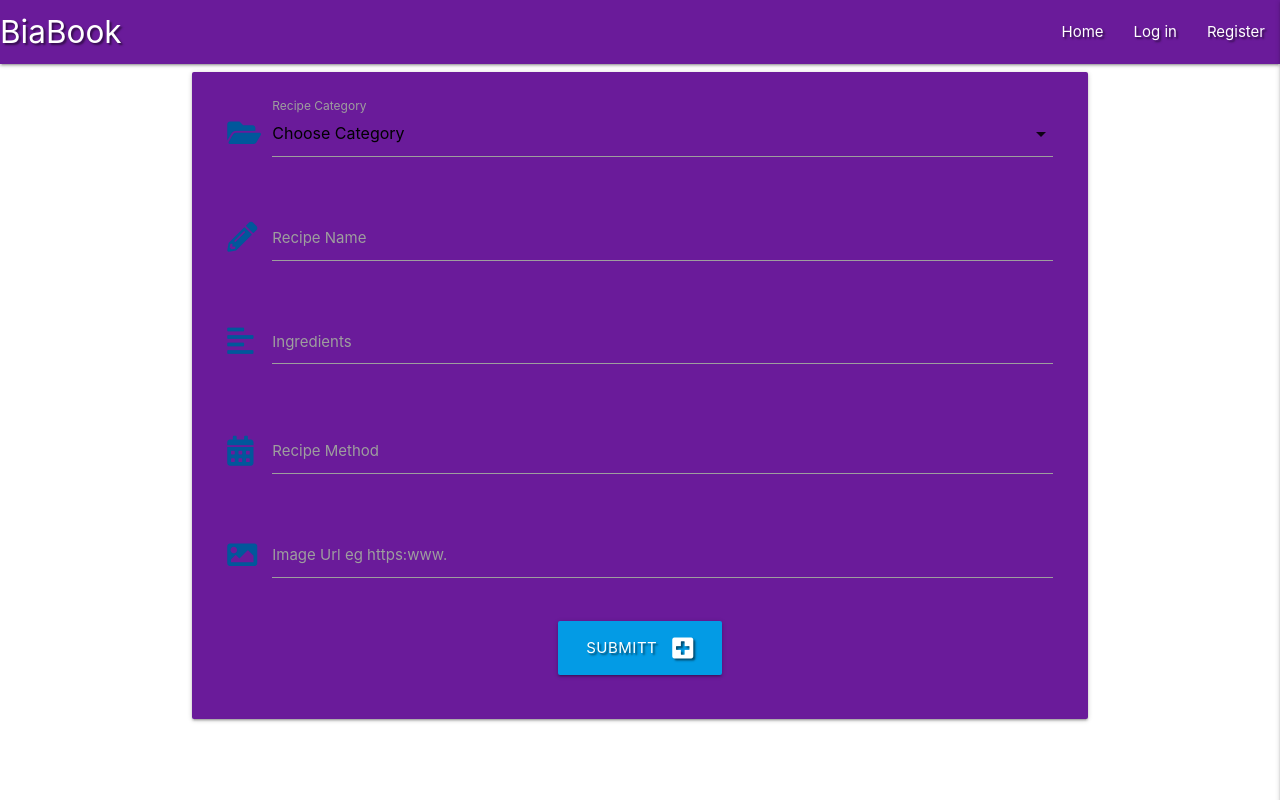
After one commit to AlexNexton/biablog, a Flask app: page /add_task in a window 1280 px wide. The commit adds this page. Run offline with Flask 2, Linux system fonts and the light colour scheme; data that the repository does not hold is empty; some libraries are stand-ins or nearby versions.

Commit message:
fix: recipe_name wasn't rendering new recipes

```diff
--- a/app.py
+++ b/app.py
@@ -107,9 +107,9 @@ def add_task():
         recipe = {
             "category_name": request.form.get("category_name"),
             "recipe_name": request.form.get("recipe_name"),
-            "recipe_ingredientes": request.form.get("recipe_ingredientes"),
-            "image_url":request.form.get("image_url"),
-            "due_date": request.form.get("due_date"),
+            "recipe_ingredients": request.form.get("recipe_ingredients"),
+            "recipe_method": request.form.get("recipe_method"),
+            "image_url": request.form.get("image_url"),
             "created_by": session["user"]
         }
         mongo.db.recipe.insert_one(recipe)
--- a/static/js/script.js
+++ b/static/js/script.js
@@ -1,3 +1,6 @@
 $(document).ready(function(){
     $('.sidenav').sidenav({edge:"right"});
+    $('.collapsible').collapsible();
+    $('.tooltipped').tooltip();
+    $('select').formSelect();
   });
--- /dev/null
+++ b/templates/add_task.html
@@ -0,0 +1,67 @@
+{% extends "base.html" %}
+{% block content %}
+
+
+    <div class="row card-panel purple darken-3">
+        <form class="col s12" method="POST" action="{{ url_for('add_task') }}">
+            <div class="row">
+                <div class="input-field col s12">
+                    <i class="fas fa-folder-open prefix light-blue-text text-darken-4"></i>
+                    <select id="category_name" name="category_name" class="validate">
+                        <option value="" disabled selected>Choose Category</option>
+                        {% for category in categories %}
+                         <option value="{{category.category_name}}">{{category.category_name}}</option>
+                        {% endfor %}
+                    </select>
+                    <label for="category_name">Recipe Category</label>
+                </div>
+            </div>
+            <!--recipe name-->
+            <div class="row">
+                <div class="input-field col s12">
+                    <i class="fas fa-pencil-alt prefix light-blue-text text-darken-4"></i>
+                    <input id="recipe_name" name="recipe_name" type="text"
+                     minlength="5" maxlength="50" class="validate" required>
+                    <label for="recipe_name">Recipe Name</label>
+                </div>
+            </div>
+            <!--recipe ingredients-->
+             <div class="row">
+                <div class="input-field col s12">
+                    <i class="fas fa-align-left prefix light-blue-text text-darken-4"></i>
+                    <textarea id="recipe_ingredients" name="recipe_ingredients" minlength="5"
+                     maxlength="200" class="materialize-textarea validate" required></textarea>
+                    <label for="recipe_ingredients">Ingredients</label>
+                </div>
+            </div>
+            <!--recipe method-->
+             <div class="row">
+                <div class="input-field col s12">
+                    <i class="fas  fa-calendar-alt prefix light-blue-text text-darken-4"></i>
+                    <input id="recipe_method" name="recipe_method" type="text"
+                     class="validate" required>
+                    <label for="recipe_method">Recipe Method</label>
+                </div>
+            </div>
+            <!--image url-->
+            <div class="row">
+                <div class="input-field col s12">
+                    <i class="fas  fa-image prefix light-blue-text text-darken-4"></i>
+                    <input id="image_url" name="image_url" type="text"
+                     class=" validate" required>
+                    <label for="image_url">Image Url eg https:www.</label>
+                </div>
+            </div>
+            <!--submitt btn-->
+            <div class="row">
+                <div class="col s12 center-align">
+                    <button type="submit" class="btn-large light-blue text-shadow darken-1">
+                        Submitt<i class="fas fa-plus-square right"></i>
+                    </button>
+                </div>
+
+            </div>
+        </form>
+    </div>
+
+{% endblock %}
```
Also changed, not shown: templates/tasks.html (+21 -7 lines).
